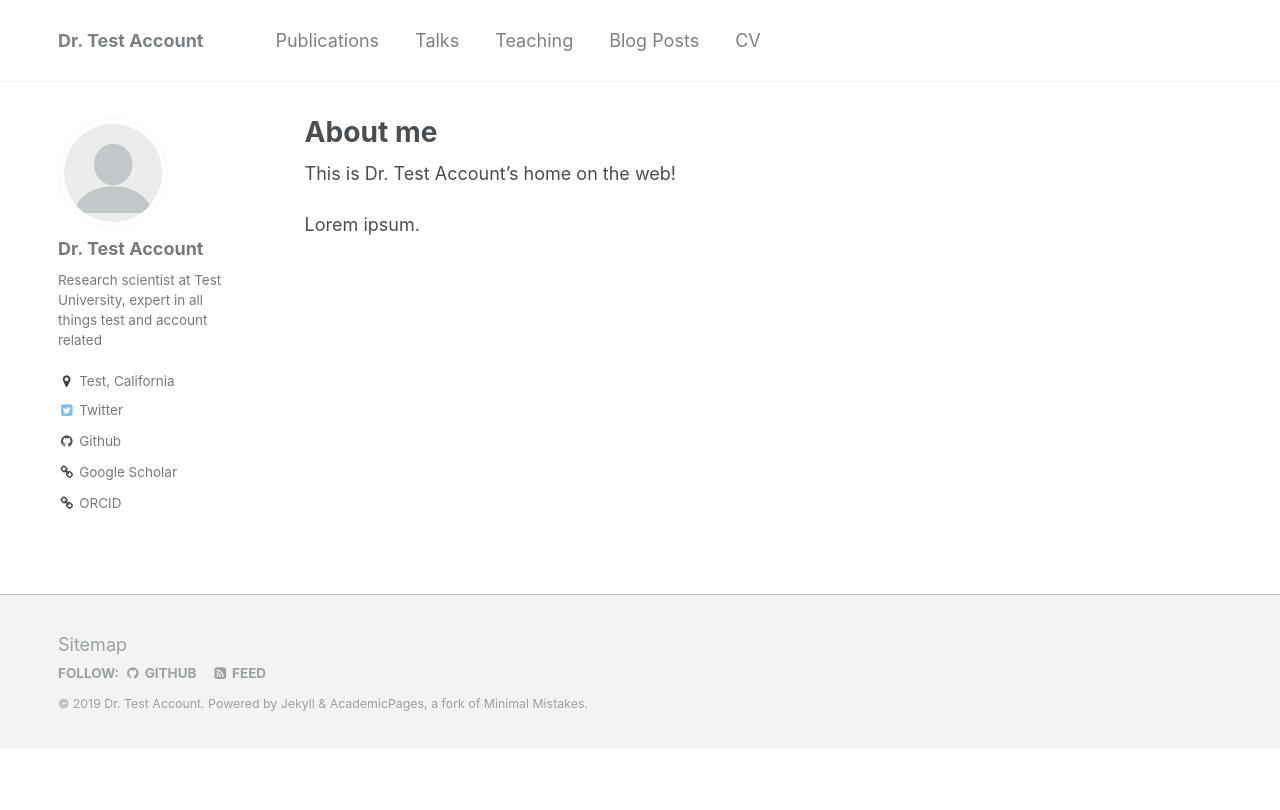
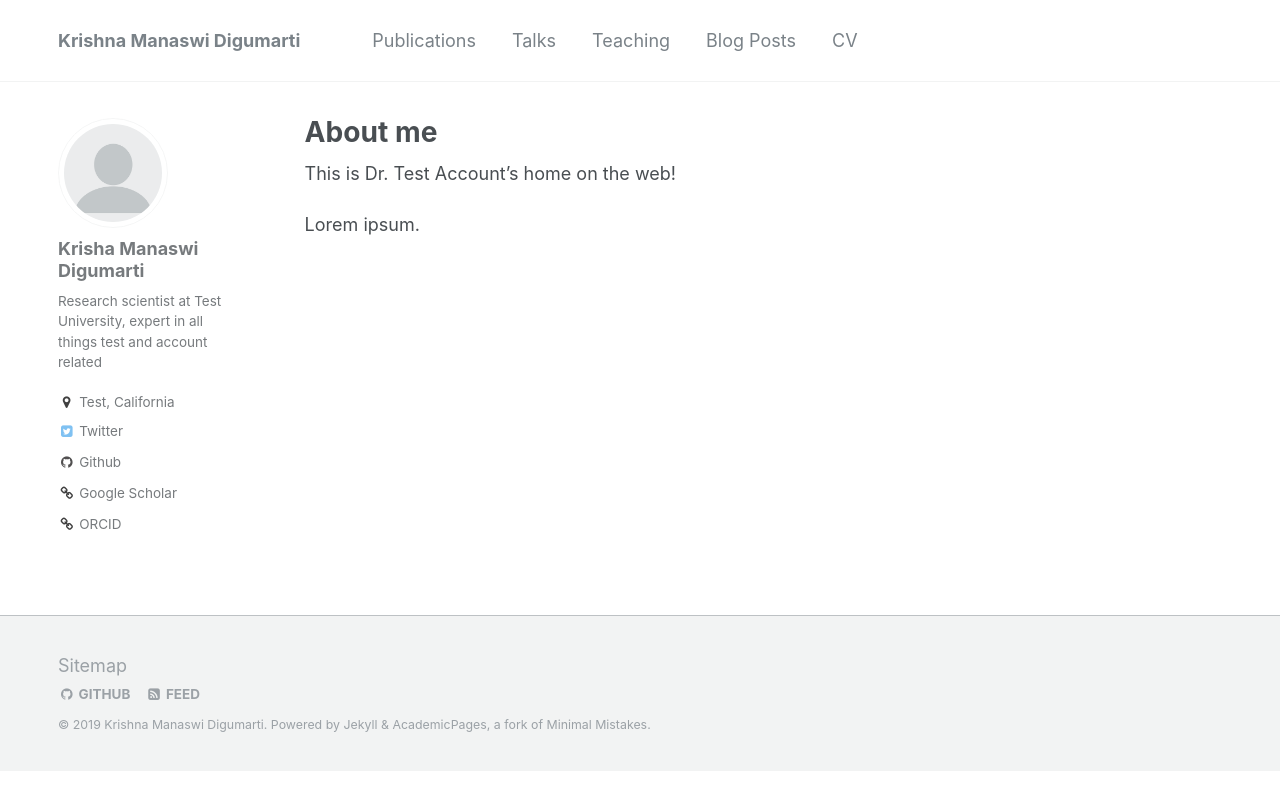
Before and after one commit to KrishnaManaswiD/KrishnaManaswiD.github.io, a Jekyll site: the page built from _pages/about.md, in a window 1280 px wide. Shown: the top 810 px of the page. Built offline with Jekyll 4.4.1, drawn with Linux system fonts in a browser that asks for light colours.

Commit message:
modified config.yml

```diff
--- a/_config.yml
+++ b/_config.yml
@@ -6,14 +6,14 @@
 # `jekyll serve`. If you change this file, please restart the server process.
 
 # Site Settings
-locale                   : "en-US"
-title                    : "Dr. Test Account"
+locale                   : "en-UK"
+title                    : "Krishna Manaswi Digumarti"
 title_separator          : "-"
-name                     : &name "Dr. Test Account"
-description              : &description "Research scientist at Test University"
-url                      : https://getorg-testacct.github.io # the base hostname & protocol for your site e.g. "https://mmistakes.github.io"
+name                     : &name "Krishna Manaswi Digumarti"
+description              : &description "Doctoral Student at the Bristol Robotics Laboratory"
+url                      : https://KrishnaManaswiD.github.io # the base hostname & protocol for your site e.g. "https://mmistakes.github.io"
 baseurl                  : "" # the subpath of your site, e.g. "/blog"
-repository               : "getorg-testacct.github.io"
+repository               : "KrishnaManaswiD.github.io"
 teaser                   :  # filename of teaser fallback teaser image placed in /images/, .e.g. "500x300.png"
 breadcrumbs              : false # true, false (default)
 words_per_minute         : 160
@@ -29,7 +29,7 @@ comments:
     colorscheme          : # "light" (default), "dark"
 staticman:
   allowedFields          : ['name', 'email', 'url', 'message']
-  branch                 : "gh-pages" # "master", "gh-pages"
+  branch                 : "master" # "master", "gh-pages"
   commitMessage          : "New comment."
   filename               : comment-{@timestamp}
   format                 : "yml"
@@ -70,14 +70,14 @@ social:
 
 # Analytics
 analytics:
-  provider               :  "google-universal" # false (default), "google", "google-universal", "custom"
+  provider               :  "false" # false (default), "google", "google-universal", "custom"
   google:
     tracking_id          :
 
 
 # Site Author
 author:
-  name             : "Dr. Test Account"
+  name             : "Krisha Manaswi Digumarti"
   avatar           : "profile.png"
   bio              : "Research scientist at Test University, expert in all things test and account related"
   location         : "Test, California"
```
